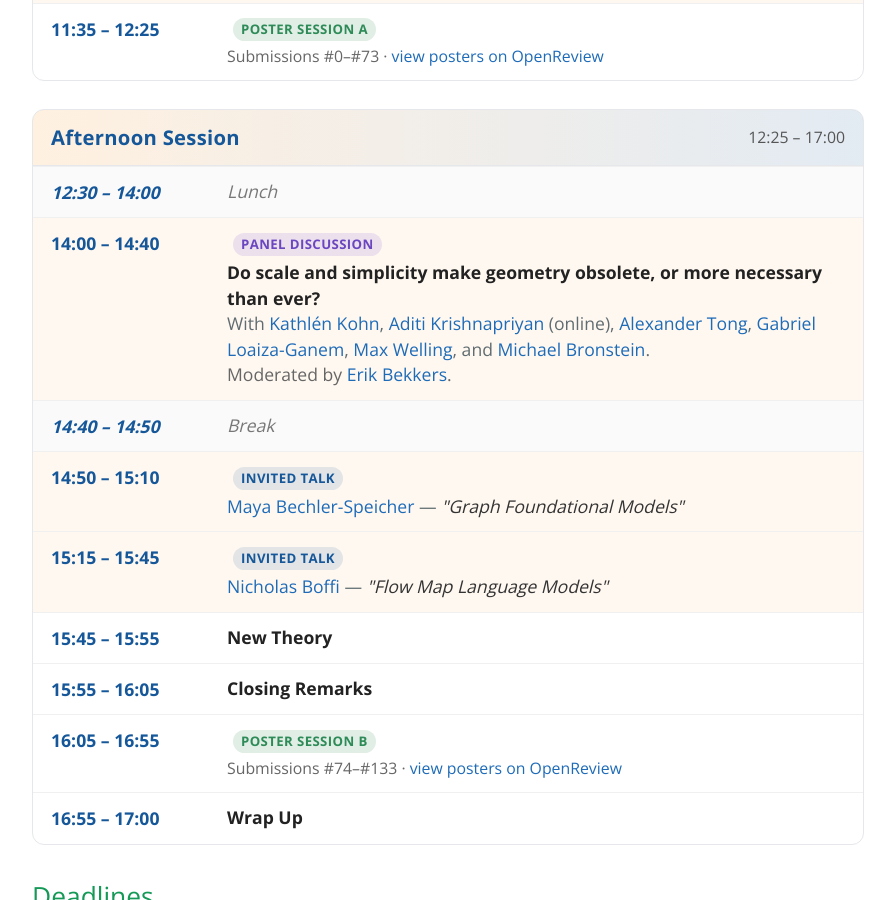
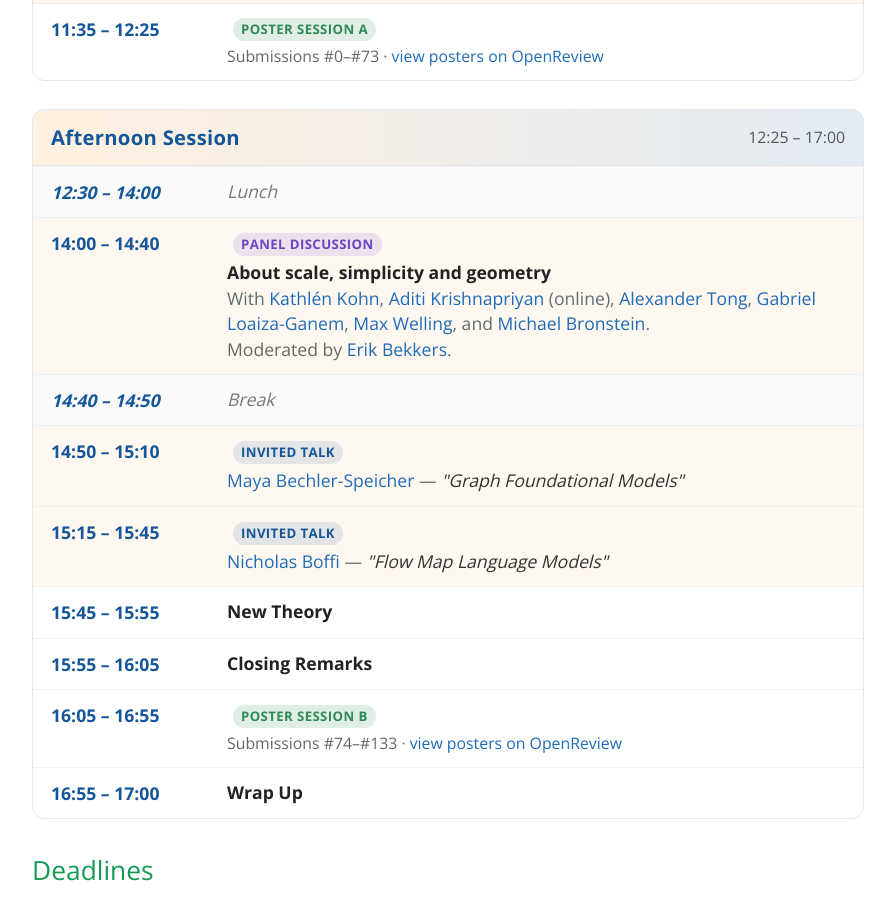
Before and after one commit to gram-workshop/gram-workshop.github.io, a Jekyll site: the page built from index.md, in a window 1280 px wide and 900 px high, scrolled down 3348 px. Shown: the whole window, without its empty margins (192-1087 px from the left). Built offline with Jekyll 4.4.1, drawn with Linux system fonts in a browser that asks for light colours.

Commit message:
change theme

```diff
--- a/index.md
+++ b/index.md
@@ -227,7 +227,7 @@ We are pleased to announce this **second edition of GRaM**, as an **ICLR 2026 wo
     <div class="program-content">
       <span class="program-tag panel">Panel Discussion</span>
       <div style="margin-top: 4px;">
-        <span class="program-title"> <a href="https://iclr.cc/virtual/2026/10019451">Do scale and simplicity make geometry obsolete, or more necessary than ever?</a> </span>
+        <span class="program-title"> <a href="https://iclr.cc/virtual/2026/10019451">About scale, simplicity and geometry</a> </span>
         <br>With <a href="https://kathlenkohn.github.io/">Kathlén Kohn</a>,  <a href="https://a1k12.github.io/">Aditi Krishnapriyan</a> (online), <a href="https://www.alextong.net/">Alexander Tong</a>, <a href="https://gabloa.github.io/">Gabriel Loaiza-Ganem</a>, <a href="https://www.linkedin.com/in/max-welling-4a783910/?originalSubdomain=nl">Max Welling</a>, and <a href="https://www.cs.ox.ac.uk/people/michael.bronstein/">Michael Bronstein</a>.
         <br><span style="color: #666;">Moderated by <a href="https://ebekkers.github.io/">Erik Bekkers</a>.</span>
       </div>
```
